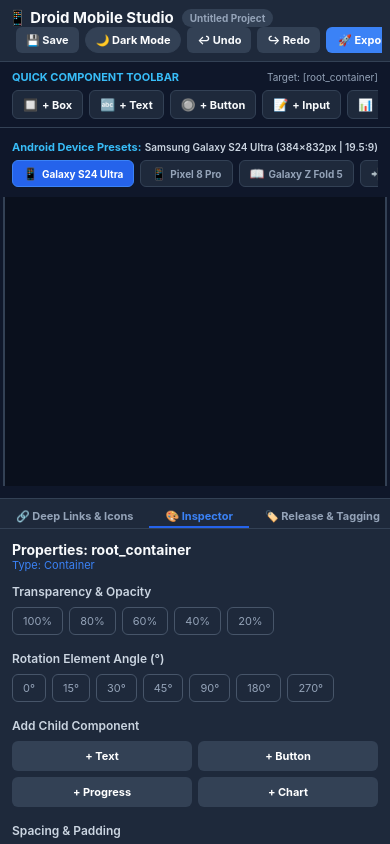
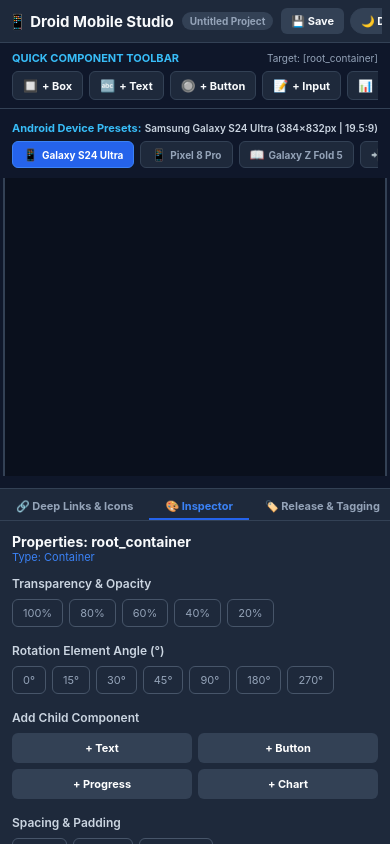
Before and after one commit to CodePhrex/DroidUI, a React Native app in the folder app/: screen / in a window 390 px wide. Built offline with nearby package versions, Linux system fonts and the light colour scheme.

Commit message:
fix(ui): keep editor actions accessible on narrow phone screens

```diff
--- a/app/App.tsx
+++ b/app/App.tsx
@@ -106,7 +106,7 @@ export default function App() {
           </View>
         </View>
 
-        <ScrollView horizontal showsHorizontalScrollIndicator={false} contentContainerStyle={styles.navActions}>
+        <ScrollView horizontal showsHorizontalScrollIndicator={false} style={{ flex: 1 }} contentContainerStyle={styles.navActions}>
           <TouchableOpacity style={[styles.navBtn, { backgroundColor: isLightMode ? '#e2e8f0' : '#334155' }]} onPress={handleQuickSave} disabled={isSaving}>
             <Text style={[styles.navBtnText, { color: theme.textPrimary }]}>{isSaving ? 'Saving…' : '💾 Save'}</Text>
           </TouchableOpacity>
```
